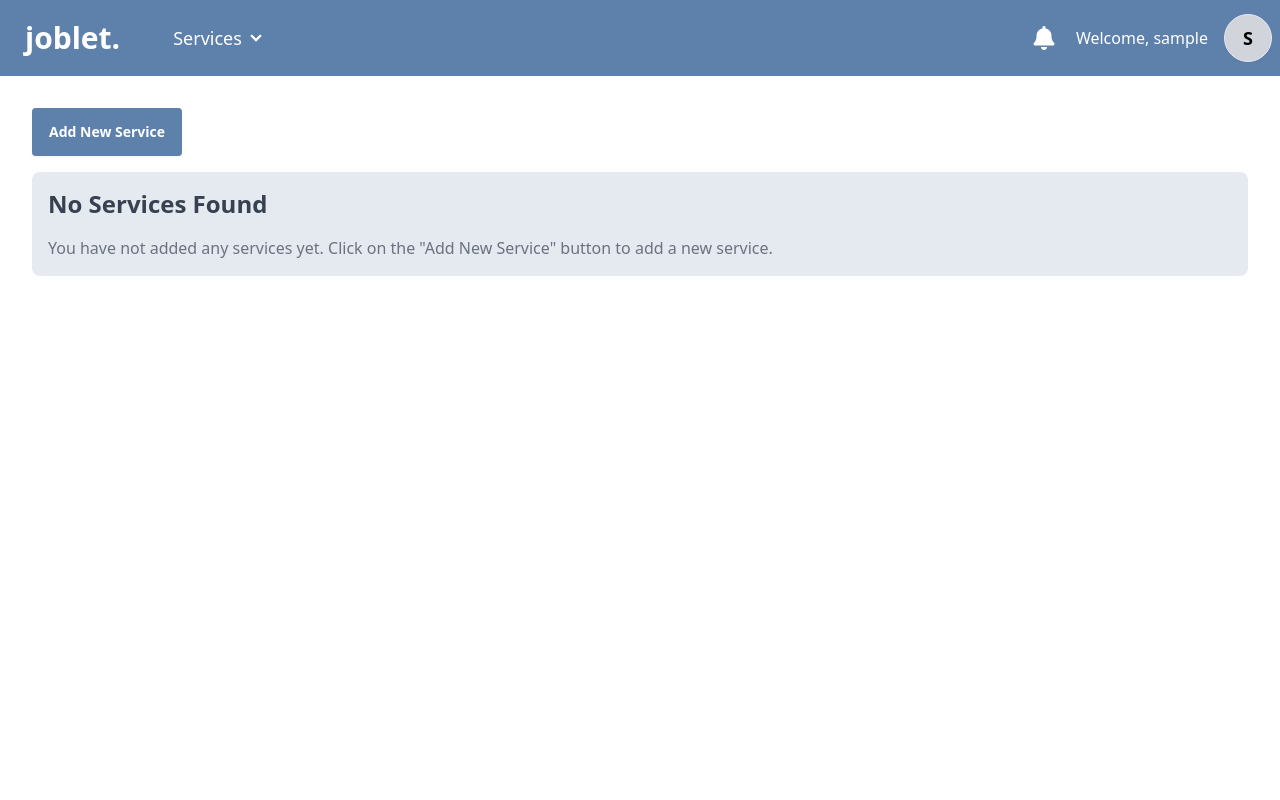
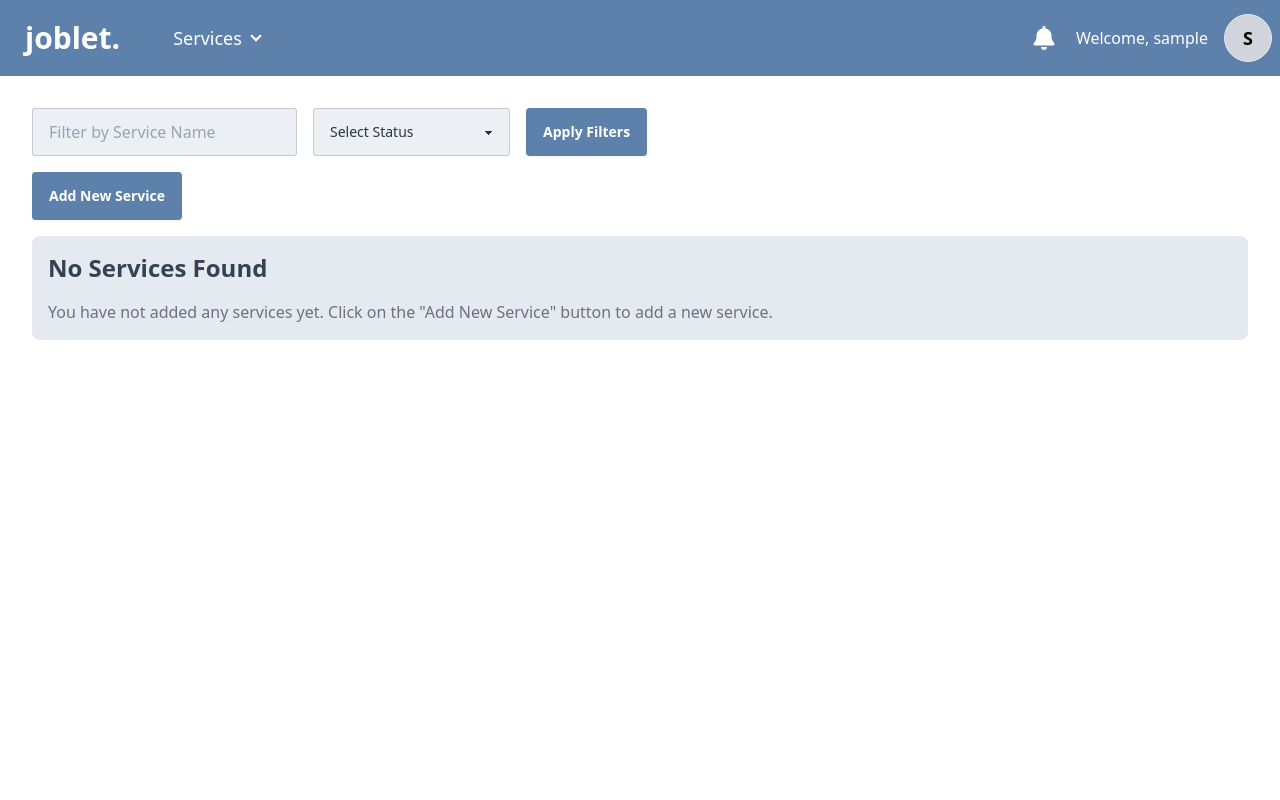
Before and after one commit to hujuc/Joblet-Django, a Django app: page /myservices/new/ in a window 1280 px wide. Run offline with Django 5.2, Linux system fonts and the light colour scheme; the visitor is signed in with stand-in values (Sample User, id 1); data that the repository does not hold is empty; some libraries are stand-ins or nearby versions.

Commit message:
filtros myservices

```diff
--- a/app/templates/myservices.html
+++ b/app/templates/myservices.html
@@ -2,6 +2,20 @@
 
 {% block content %}
 <div class="p-4">
+    <form method="get" class="mb-4 flex gap-4">
+        <div>
+            <input type="text" name="search_name" class="input input-bordered" placeholder="Filter by Service Name" value="{{ request.GET.search_name }}">
+        </div>
+        <div>
+            <select name="filter_status" class="select select-bordered">
+                <option value="">Select Status</option>
+                <option value="bookings_to_approve" {% if request.GET.filter_status == "bookings_to_approve" %}selected{% endif %}>Bookings to Approve</option>
+                <option value="bookings_in_progress" {% if request.GET.filter_status == "bookings_in_progress" %}selected{% endif %}>Bookings in Progress</option>
+            </select>
+        </div>
+        <button type="submit" class="btn btn-primary text-white">Apply Filters</button>
+    </form>
+
     <!-- Add New Service Button -->
     <div class="flex justify-start mb-4">
         <label for="add-service-modal" class="btn btn-primary text-white">Add New Service</label>
--- a/app/views.py
+++ b/app/views.py
@@ -76,14 +76,34 @@ def ban_user(request, user_id):
 def myservices(request):
     user_profile = get_object_or_404(Profile, user=request.user)
     provider = get_object_or_404(Provider, profile=user_profile)
-    user_services = Service.objects.filter(provider=provider)
     categories = Category.objects.all()  # Fetch categories here
 
-    # Contagem de bookings para cada serviço
+    # Receber parâmetros de filtro da URL
+    search_name = request.GET.get('search_name', '').strip()
+    filter_status = request.GET.get('filter_status', '').strip()
+
+    # Base queryset com os serviços do provedor
+    user_services = Service.objects.filter(provider=provider)
+
+    # Filtrar por nome de serviço
+    if search_name:
+        user_services = user_services.filter(title__icontains=search_name)
+
+    # Preparar a lista de serviços com contagens de reservas
     services_with_counts = []
     for service in user_services:
-        bookings_to_approve_count = Booking.objects.filter(service=service, status='pending', accepted_at__isnull=True).count()
-        bookings_in_progress_count = Booking.objects.filter(service=service, status='in_progress', accepted_at__isnull=False).count()
+        bookings_to_approve_count = Booking.objects.filter(
+            service=service, status='pending', accepted_at__isnull=True
+        ).count()
+        bookings_in_progress_count = Booking.objects.filter(
+            service=service, status='in_progress', accepted_at__isnull=False
+        ).count()
+
+        # Aplicar filtro por status das reservas
+        if filter_status == 'bookings_to_approve' and bookings_to_approve_count == 0:
+            continue
+        elif filter_status == 'bookings_in_progress' and bookings_in_progress_count == 0:
+            continue
 
         services_with_counts.append({
             'service': service,
@@ -93,9 +113,8 @@ def myservices(request):
 
     return render(request, 'myservices.html', {
         'services_with_counts': services_with_counts,
-        'categories': categories
+        'categories': categories,
     })
-
 
 def categories(request):
     if not request.user.is_authenticated or not request.user.is_superuser:
```
